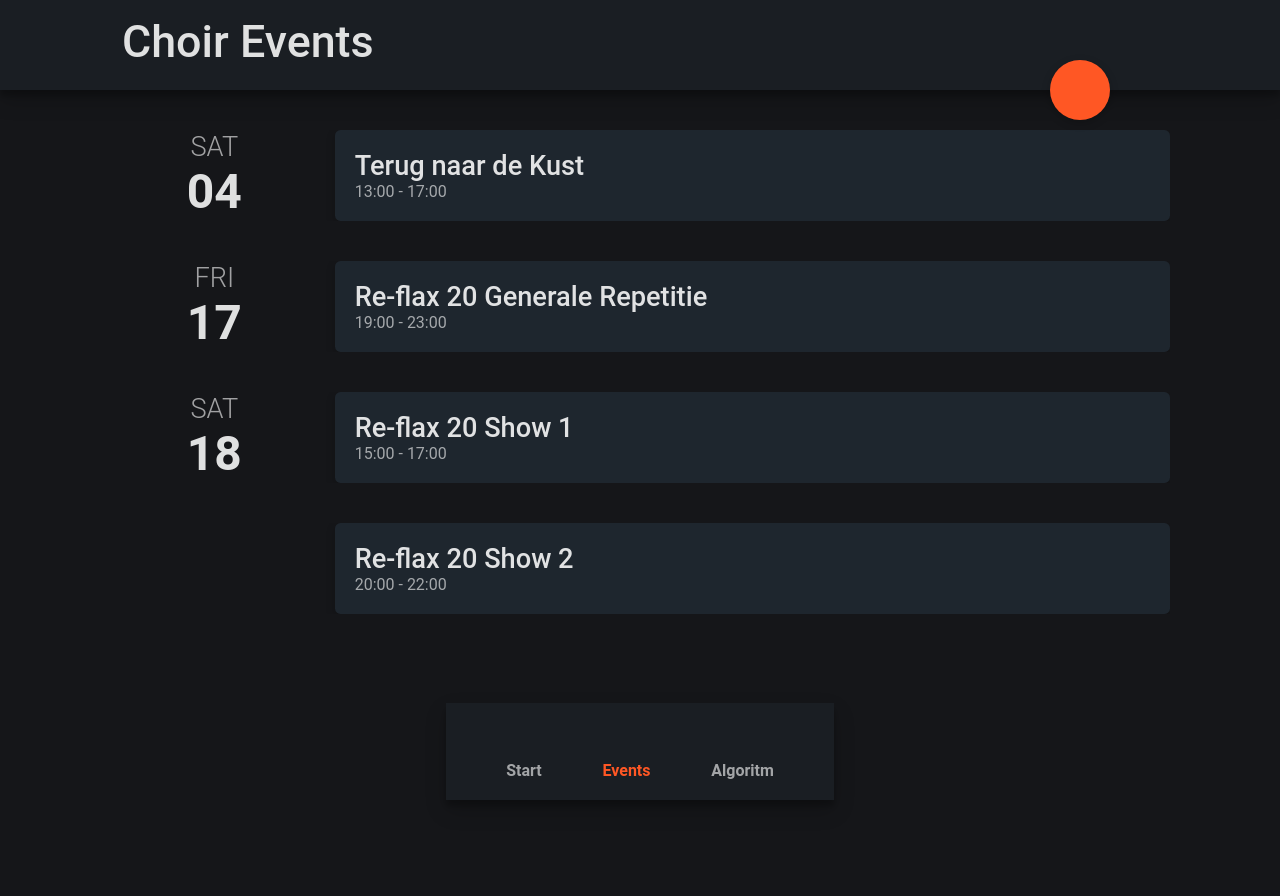
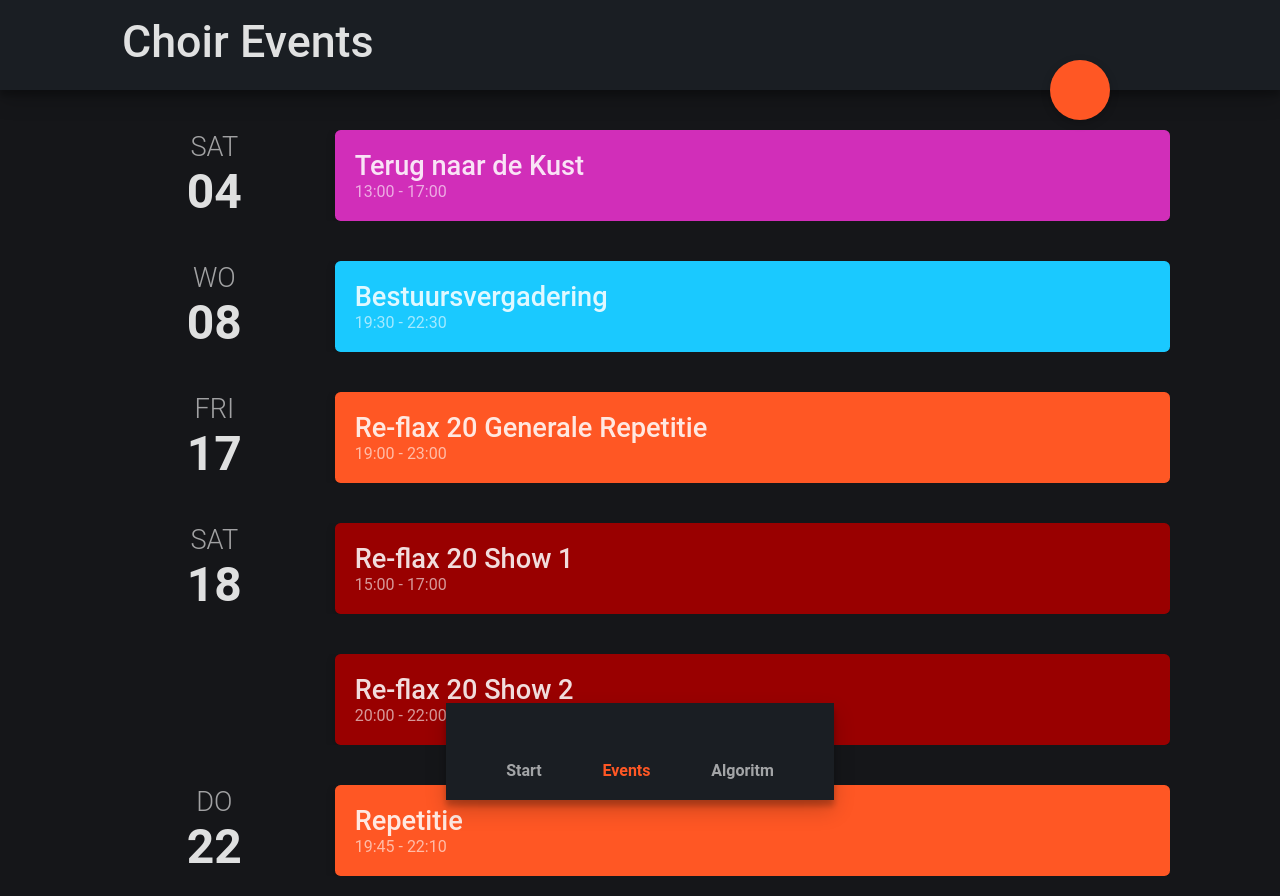
Before and after one commit to LuukFTF/prg08-eindopdracht, a website with bundled scripts: page docs/index.html in a window 1280 px wide. Before the commit the page ends 800 px from the top, so only its background shows below. Built offline with nearby package versions, Linux system fonts and the light colour scheme; a script that the page names is missing.

Commit message:
lables update

```diff
--- a/docs/index.html
+++ b/docs/index.html
@@ -25,9 +25,20 @@
                 <h3>SAT</h3>
                 <h2>04</h2>
             </div>
-            <a class="right" href="../eventdetail">
+            <a class="right lable_f" href="../eventdetail">
                 <h3>Terug naar de Kust</h3>
                 <h4>13:00 - 17:00</h4>
+            </a>
+        </div>
+
+        <div class="item flex">
+            <div class="left">
+                <h3>WO</h3>
+                <h2>08</h2>
+            </div>
+            <a class="right lable_m" href="../eventdetail">
+                <h3>Bestuursvergadering</h3>
+                <h4>19:30 - 22:30</h4>
             </a>
         </div>
 
@@ -37,7 +48,7 @@
                 <h3>FRI</h3>
                 <h2>17</h2>
             </div>
-            <a class="right" href="../eventdetail">
+            <a class="right lable_r" href="../eventdetail">
                 <h3>Re-flax 20 Generale Repetitie</h3>
                 <h4>19:00 - 23:00</h4>
             </a>
@@ -48,16 +59,27 @@
                 <h3>SAT</h3>
                 <h2>18</h2>
             </div>
-            <a class="right" href="../eventdetail">
+            <a class="right lable_s" href="../eventdetail">
                 <h3>Re-flax 20 Show 1</h3>
                 <h4>15:00 - 17:00</h4>
             </a>
         </div>
         <div class="item flex">
             <div class="left"></div>
-            <a class="right" href="../eventdetail">
+            <a class="right lable_s" href="../eventdetail">
                 <h3>Re-flax 20 Show 2</h3>
                 <h4>20:00 - 22:00</h4>
+            </a>
+        </div>
+
+        <div class="item flex">
+            <div class="left">
+                <h3>DO</h3>
+                <h2>22</h2>
+            </div>
+            <a class="right lable_r" href="../eventdetail">
+                <h3>Repetitie</h3>
+                <h4>19:45 - 22:10</h4>
             </a>
         </div>
 
```
Also changed, not shown: docs/create/index.html (+3 -3 lines), README.md.
